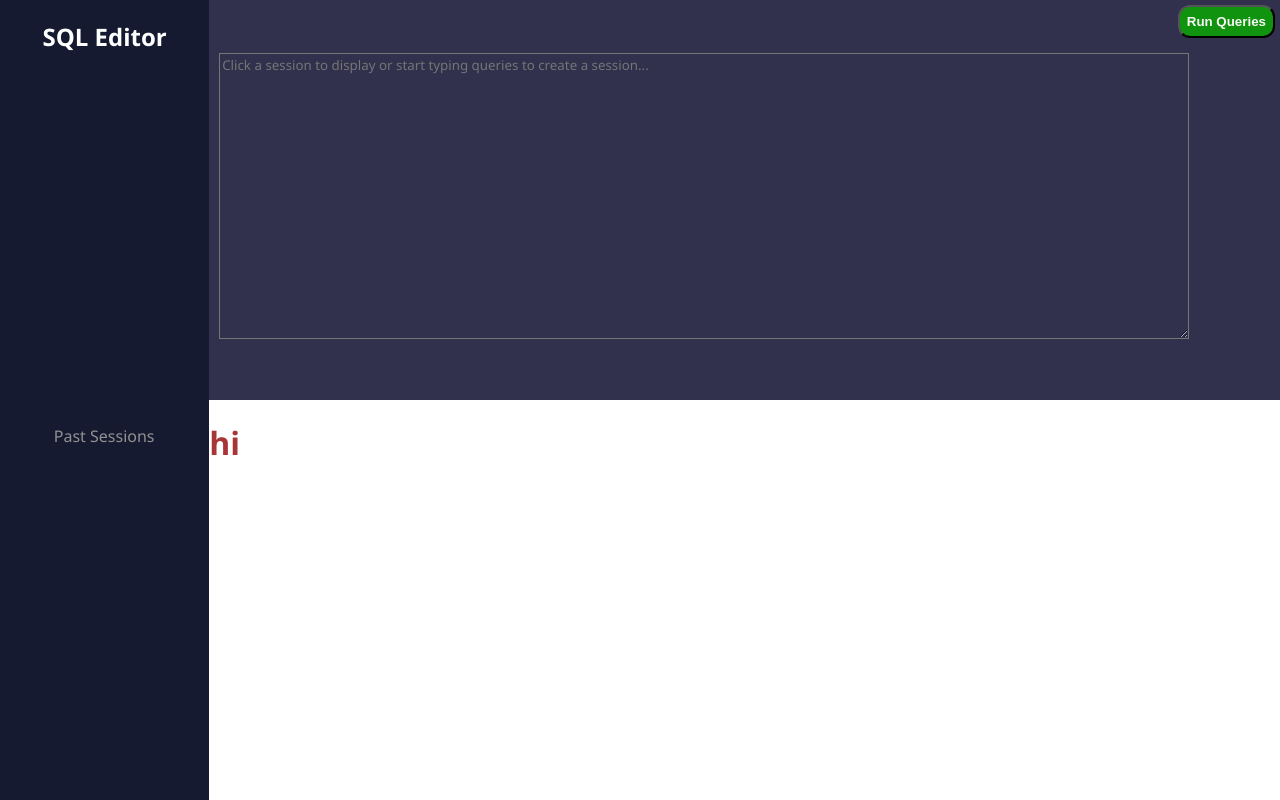
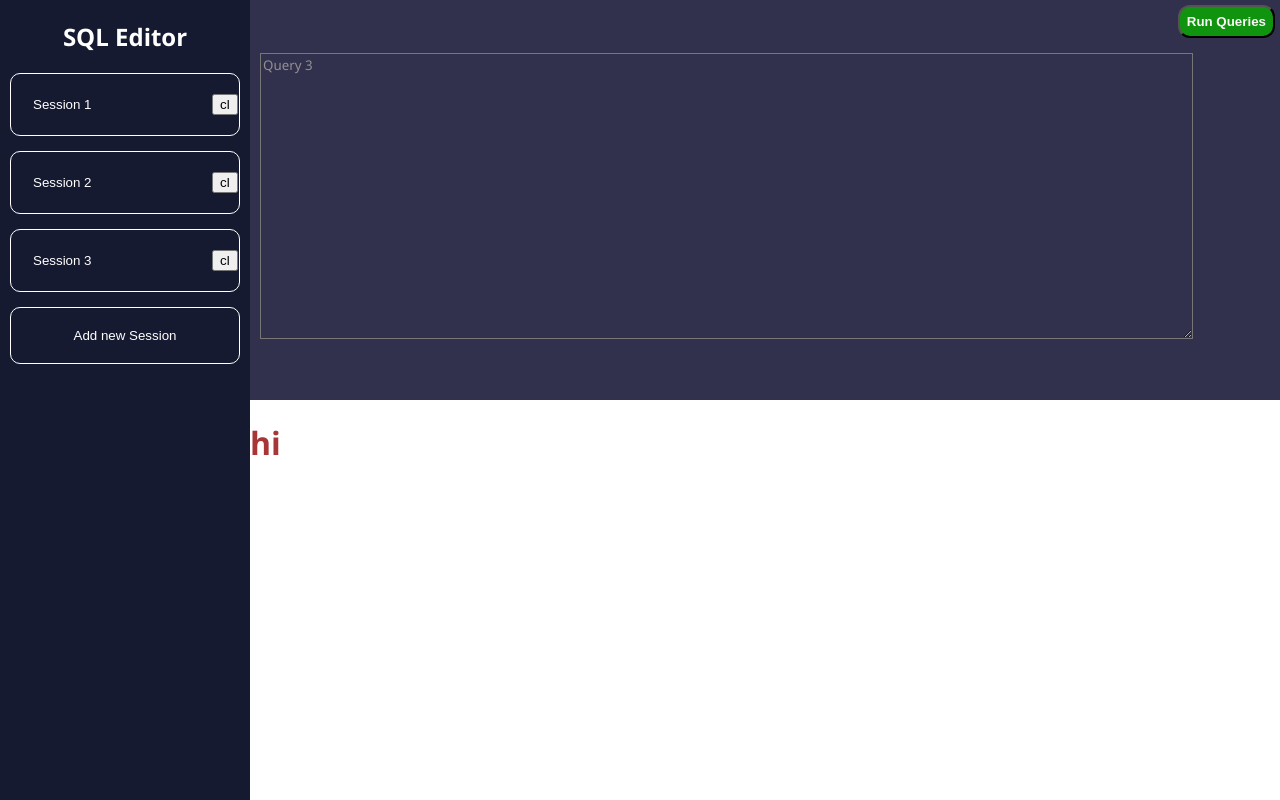
Before and after one commit to rk1091/Challenge, a React (Vite) app in the folder Atlan Challenge/: page / in a window 1280 px wide. Built offline with nearby package versions, Linux system fonts and the light colour scheme.

Commit message:
basic app complete
new sessions prev sessions default queries taken care of

```diff
--- a/Atlan Challenge/src/App.jsx
+++ b/Atlan Challenge/src/App.jsx
@@ -1,23 +1,63 @@
+import PastSessions from "./components/PastSession/PastSessions";
+import useSessions from "./hooks/useSesstion";
 import "./index.css";
 
 function App() {
+  const {
+    sessions,
+    addSession,
+    removeSession,
+    updateSession,
+    currentSession,
+    setCurrentSession,
+  } = useSessions();
+
+  const onQueryChange = (e) => {
+    const id = sessions[currentSession].id;
+    if (!id) {
+      console.error("no current session");
+      return;
+    }
+    updateSession(id, { query: e.target.value });
+  };
+
   return (
     <>
       <div className="vscode-container">
-        <div className="sidebar">
-          <h2>SQL Editor</h2>
-          <div className="um">Past Sessions</div>
-          {/* <PastSessions/>  */}
+        <div
+          className="sidebar"
+          style={{
+            display: "flex",
+            flexDirection: "column",
+          }}
+        >
+          <h2
+            style={{
+              alignSelf: "center",
+            }}
+          >
+            SQL Editor
+          </h2>
+          <PastSessions
+            setCurrentSession={setCurrentSession}
+            sessions={sessions}
+            addSession={addSession}
+            removeSession={removeSession}
+            updateSession={updateSession}
+          />
           {/* array display and when start typing new obj in array inserted and displayed with date, time maybe? today yesterday 3rd dec , 5pm */}
         </div>
         <div className="parent">
           <div className="editor">
             <div className="run-query">
-              <button>Run Queries</button>
+              <button className="default-button">Run Queries</button>
             </div>
             <textarea
+              onChange={onQueryChange}
+              value={sessions[currentSession]?.query ?? ""}
               className="um"
-              placeholder="Click a session to display or start typing queries to create a session..."></textarea>
+              placeholder="Click a session to display or start typing queries to create a session..."
+            ></textarea>
           </div>
           <div className="editor2">
             <h1>hi</h1>
--- /dev/null
+++ b/Atlan Challenge/src/components/PastSession/PastSessions.jsx
@@ -0,0 +1,47 @@
+import useSessions from "../../hooks/useSesstion";
+import "./index.css";
+
+export default function PastSessions({
+  sessions,
+  addSession,
+  removeSession,
+  updateSession,
+  setCurrentSession,
+}) {
+  return (
+    <div
+      className="session-list"
+      style={{ display: "flex", flexDirection: "column", gap: "15px" }}
+    >
+      {sessions.map((session, i) => (
+        <div
+          key={session.id}
+          style={{
+            display: "flex",
+            justifyContent: "space-between",
+          }}
+          className="session-list-item"
+          onClick={() => setCurrentSession(i)}
+        >
+          <input
+            onChange={(e) => {
+              console.log("session id", session.id);
+              updateSession(session.id, { name: e.target.value });
+            }}
+            value={session.name}
+          />
+          <button onClick={() => removeSession(session.id)}>cl</button>
+        </div>
+      ))}
+
+      <button
+        onClick={() => {
+          addSession(null);
+        }}
+        className="session-list-item"
+      >
+        Add new Session
+      </button>
+    </div>
+  );
+}
--- /dev/null
+++ b/Atlan Challenge/src/components/PastSession/index.css
@@ -0,0 +1,16 @@
+.session-list {
+  & .session-list-item {
+    border: 1px solid white;
+    border-radius: 10px;
+    background-color: transparent;
+    padding: 20px 20px;
+    margin: 0 10px;
+    color: white;
+    & input {
+      color: inherit;
+      border: none;
+      outline: none;
+      background: transparent;
+    }
+  }
+}
--- /dev/null
+++ b/Atlan Challenge/src/hooks/useSesstion.jsx
@@ -0,0 +1,60 @@
+import { useEffect, useState } from "react";
+import {
+  DEFAULT_SESSION_STATE,
+  LOCAL_STORAGE_SESSION_KEY,
+} from "../util/constants";
+
+export default function useSessions() {
+  const [sessions, setSessions] = useState([]);
+  const [currentSession, setCurrentSession] = useState(0);
+
+  useEffect(() => {
+    const sessions = JSON.parse(
+      localStorage.getItem(LOCAL_STORAGE_SESSION_KEY)
+    );
+    if (sessions?.length) {
+      setSessions(sessions);
+      setCurrentSession(sessions.length - 1);
+    } else {
+      setCurrentSession(DEFAULT_SESSION_STATE.length - 1);
+      updateState(DEFAULT_SESSION_STATE);
+    }
+  }, []);
+
+  //TODO: add callback ?
+  const updateState = (value) => {
+    localStorage.setItem(LOCAL_STORAGE_SESSION_KEY, JSON.stringify(value));
+    setSessions(value);
+  };
+
+  const addSession = (query, name = "Untitiled") => {
+    //TODO: create uuid?
+    const id = sessions[sessions.length - 1].id + 1;
+    const newSession = { name, query, id, time: Date.now() };
+    // const newSessions = [...state, ];
+    updateState([...sessions, newSession]);
+    setCurrentSession(sessions.length);
+    return newSession;
+  };
+
+  const removeSession = (id) => {
+    const newState = [...sessions.filter((s) => s.id !== id)];
+    updateState(newState);
+  };
+
+  const updateSession = (id, newSession) => {
+    const newState = [...sessions];
+    const index = newState.findIndex((s) => s.id === id);
+    newState[index] = { ...newState[index], ...newSession };
+    updateState(newState);
+  };
+
+  return {
+    sessions: sessions,
+    addSession,
+    updateSession,
+    removeSession,
+    currentSession,
+    setCurrentSession,
+  };
+}
--- a/Atlan Challenge/src/index.css
+++ b/Atlan Challenge/src/index.css
@@ -15,8 +15,6 @@ body {
   /* background-color: black; */
   background-color: rgb(22, 26, 48);
   color: #fff;
-  display: grid;
-  text-align: center;
 }
 .um {
   /* margin-top: 5px; */
@@ -38,7 +36,7 @@ body {
   padding: 5px;
   /* background-color: rgb(146, 145, 145); */
 }
-button {
+.default-button {
   background-color: rgb(16, 148, 16);
   /* background-color: rgb(49, 48, 77); */
   /* color: antiquewhite; */
--- /dev/null
+++ b/Atlan Challenge/src/util/constants.js
@@ -0,0 +1,24 @@
+export const LOCAL_STORAGE_SESSION_KEY = "session";
+export const DEFAULT_SESSION_STATE = [
+  {
+    id: 1,
+    name: "Session 1 ",
+    query: "Query 1",
+    time: null,
+    resultId: 1,
+  },
+  {
+    id: 2,
+    name: "Session 2 ",
+    query: "Query 2",
+    time: null,
+    resultId: 1,
+  },
+  {
+    id: 3,
+    name: "Session 3 ",
+    query: "Query 3",
+    time: null,
+    resultId: 1,
+  },
+];
```
